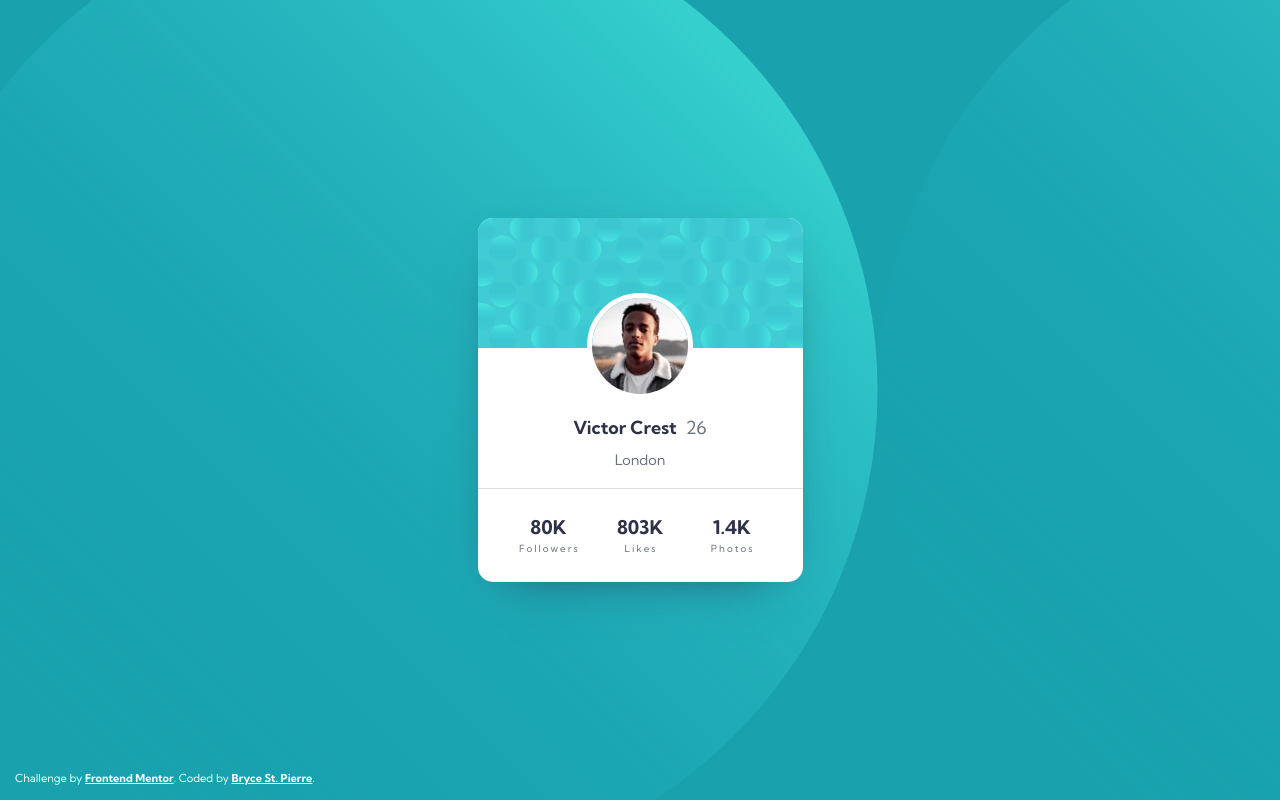
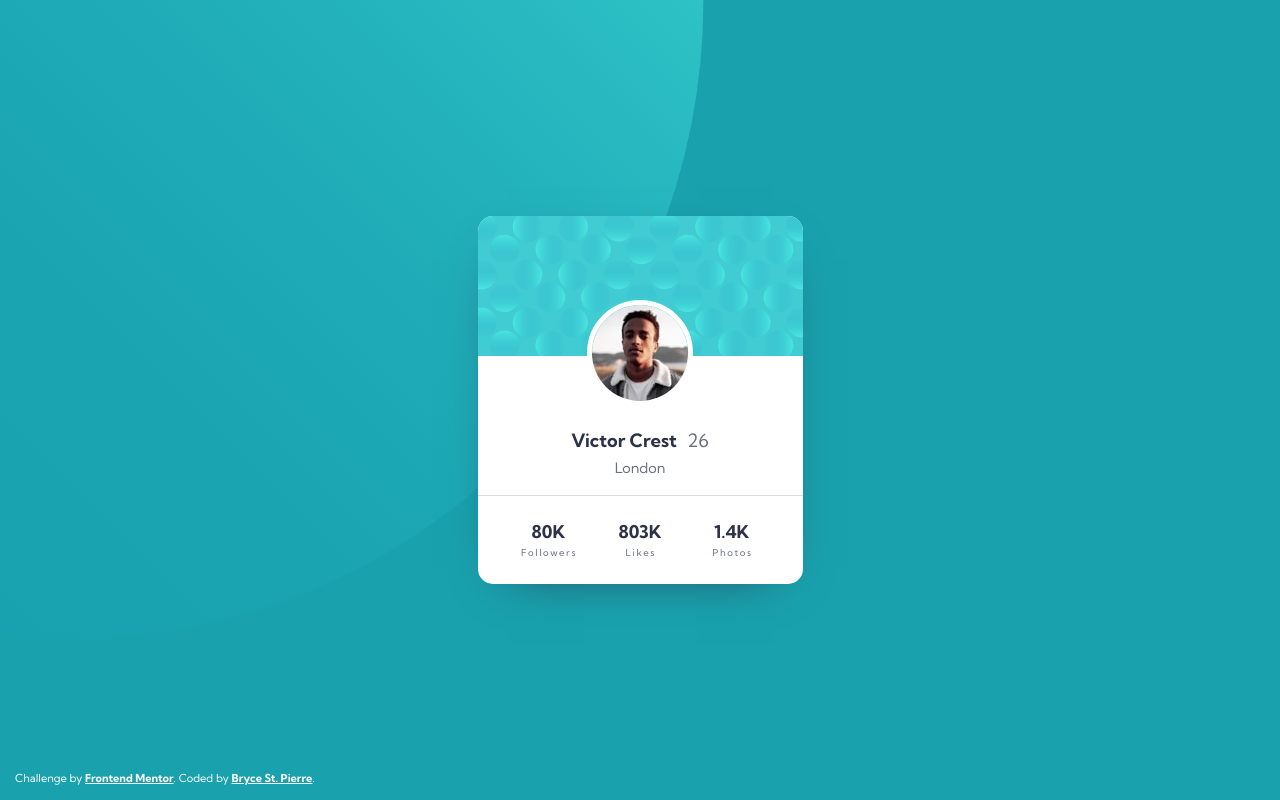
Before and after one commit to BryceStPierre/fm-profile-card, a plain HTML site: page index.html in a window 1280 px wide. Drawn offline with Linux system fonts and the light colour scheme.

Commit message:
Completed desktop version.

```diff
--- a/index.html
+++ b/index.html
@@ -1,20 +1,13 @@
 <!DOCTYPE html>
 <html lang="en">
+
 <head>
   <meta charset="UTF-8" />
   <meta name="viewport" content="width=device-width, initial-scale=1.0" />
-    <link
-      rel="icon"
-      type="image/png"
-      sizes="32x32"
-      href="./images/favicon-32x32.png"
-    />
+  <link rel="icon" type="image/png" sizes="32x32" href="./images/favicon-32x32.png" />
   <link rel="preconnect" href="https://fonts.googleapis.com" />
   <link rel="preconnect" href="https://fonts.gstatic.com" crossorigin />
-    <link
-      href="https://fonts.googleapis.com/css2?family=Kumbh+Sans:wght@400;700&display=swap"
-      rel="stylesheet"
-    />
+  <link href="https://fonts.googleapis.com/css2?family=Kumbh+Sans:wght@400;700&display=swap" rel="stylesheet" />
   <link rel="stylesheet" href="normalize.css" />
   <link rel="stylesheet" href="style.css" />
   <title>Frontend Mentor | Profile card component</title>
@@ -22,21 +15,9 @@
 
 <body>
   <main class="card">
-      <img
-        class="card__header"
-        src="./images/bg-pattern-card.svg"
-        width="350"
-        height="140"
-      />
-      <img
-        class="card__avatar"
-        src="./images/image-victor.jpg"
-        width="96"
-        height="96"
-        alt="Victor Crest"
-      />
+    <div class="card__header"></div>
+    <img class="card__avatar" src="./images/image-victor.jpg" width="96" height="96" alt="Victor Crest" />
     <h1 class="card__name">Victor Crest <span class="card__age">26</span></h1>
-
     <p class="card__location">London</p>
     <hr class="card__divider">
     <ul class="stats">
@@ -59,18 +40,10 @@
   </main>
   <footer class="attribution">
     Challenge by
-      <a
-        href="https://www.frontendmentor.io?ref=challenge"
-        target="_blank"
-        rel="noopener noreferrer"
-        >Frontend Mentor</a
-      >. Coded by
-      <a
-        href="https://github.com/BryceStPierre"
-        target="_blank"
-        rel="noopener noreferrer"
-        >Bryce St. Pierre</a
-      >.
+    <a href="https://www.frontendmentor.io?ref=challenge" target="_blank" rel="noopener noreferrer">Frontend Mentor</a>.
+    Coded by
+    <a href="https://github.com/BryceStPierre" target="_blank" rel="noopener noreferrer">Bryce St. Pierre</a>.
   </footer>
 </body>
+
 </html>
--- a/style.css
+++ b/style.css
@@ -8,17 +8,17 @@ html {
   height: -webkit-fill-available;
   font-family: "Kumbh Sans", sans-serif;
   font-weight: 400;
-  font-size: 18px;
+  font-size: 1rem;
 }
 
 body {
   height: -webkit-fill-available;
   background-color: var(--cyan);
-  background-image: url(./images/bg-pattern-top.svg);
-  /* background-size: auto, auto;
-  background-repeat: no-repeat; */
-  background-position: -100px -100px;
-  padding: 25px;
+  background-image: url(./images/bg-pattern-top.svg), url(./images/bg-pattern-bottom.svg);
+  background-size: 100vw, 150vw;
+  background-repeat: no-repeat, no-repeat;
+  background-position: -45vw -50vw, 45vw 100vw;
+  padding: 0 25px;
   display: flex;
   align-items: center;
   justify-content: center;
@@ -42,32 +42,34 @@ body {
 
 .card__header {
   width: 100%;
-  height: auto;
+  height: 140px;
+  background-image: url(./images/bg-pattern-card.svg);
+
 }
 
 .card__avatar {
+  box-sizing: content-box;
   border: 5px solid #fff;
   border-radius: 50%;
-  margin: -60px auto 15px;
-  box-sizing: content-box;
+  margin: -56px auto 20px;
 }
 
 .card__name {
-  font-size: 1rem;
+  font-size: 1.15rem;
   margin: 0;
 }
 
 .card__age {
   font-weight: 400;
   color: var(--dark-gray);
-  padding-left: 5px;
+  padding-left: 0.4rem;
 }
 
 .card__location {
-  font-size: 0.8rem;
+  font-size: 0.9rem;
   line-height: 1;
   color: var(--dark-gray);
-  margin-bottom: 20px;
+  margin: 10px 0 20px;
 }
 
 .card__divider {
@@ -90,16 +92,16 @@ body {
 
 .stats__heading {
   margin: 0;
-  font-size: 1.05rem;
+  font-size: 1.1rem;
 }
 
 .stats__subheading {
   margin-top: 4px;
   display: block;
-  font-size: 0.55rem;
+  font-size: 0.6rem;
   font-weight: 400;
-  text-indent: 2px;
-  letter-spacing: 2px;
+  text-indent: 0.1rem;
+  letter-spacing: 0.1rem;
   color: var(--dark-gray);
 }
 
@@ -112,7 +114,25 @@ body {
   bottom: 0;
   left: 0;
 }
+
 .attribution a {
   font-weight: 700;
   color: #fff;
 }
+
+@media only screen and (min-width: 1440px) {
+  html, body {
+    min-height: 100vh;
+  }
+
+  body {
+    background-image: url(./images/bg-pattern-top.svg), url(./images/bg-pattern-bottom.svg);
+    background-size: 70vw, 70vw;
+    background-repeat: no-repeat, no-repeat;
+    background-position: -22vw -37vw, 160% 26vw;
+  }
+
+  .card {
+    width: 350px;
+  }
+}
```
Lines whose indentation alone changed are shown as unchanged.
